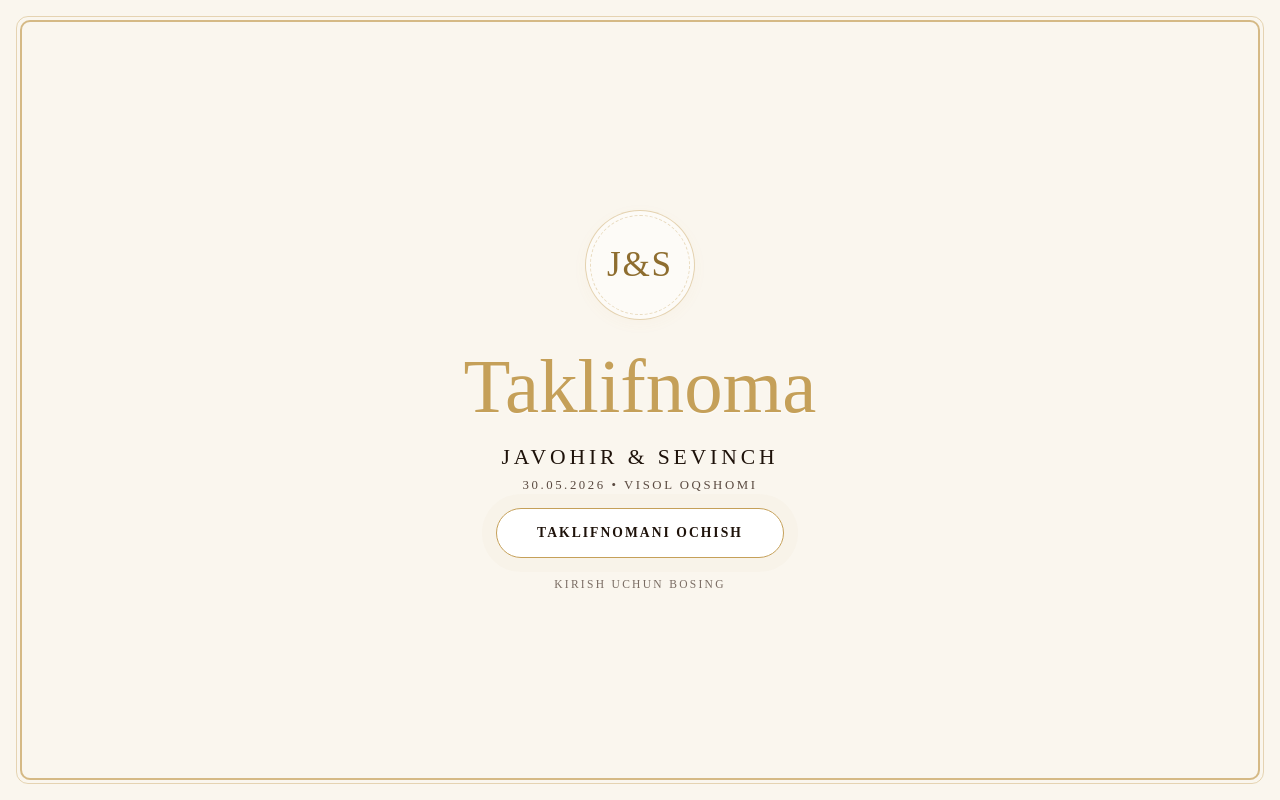
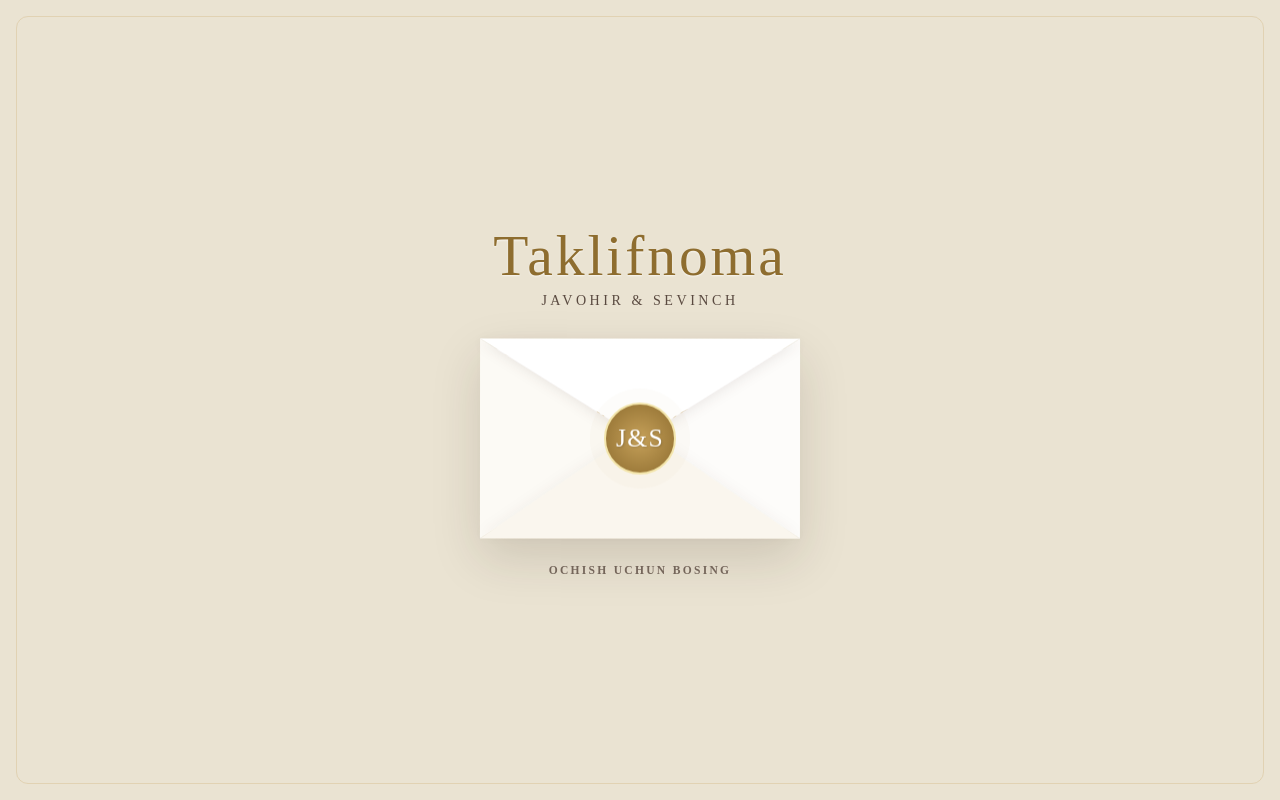
Before and after one commit to ergashevv/wedding, a Next.js app: page / in a window 1280 px wide. Built offline with nearby package versions, Linux system fonts and the light colour scheme.

Commit message:
Redesign welcome envelope with ultra-realistic 3D physical folded paper & card slide-up

```diff
--- a/src/app/globals.css
+++ b/src/app/globals.css
@@ -180,25 +180,24 @@ h1, h2, h3, h4 {
   pointer-events: none;
 }
 
-/* Luxury Invitation Cover Overlay (Light, Bright & Pure Elegance) */
+/* 3D Realistic Physical Envelope System (Ivory & Champagne Gold) */
 .envelope-overlay {
   position: fixed;
   top: 0;
   left: 0;
   width: 100vw;
   height: 100vh;
-  background-color: #faf6ee; /* Warm elegant ivory silk */
+  background-color: #eae3d2; /* Luxury warm neutral grey-beige silk background */
   z-index: 9999;
   display: flex;
   flex-direction: column;
-  justify-content: space-between;
+  justify-content: center;
   align-items: center;
-  padding: 55px 24px;
-  transition: opacity 1.2s cubic-bezier(0.85, 0, 0.15, 1), visibility 1.2s cubic-bezier(0.85, 0, 0.15, 1);
+  padding: 20px;
+  transition: opacity 1s cubic-bezier(0.25, 1, 0.5, 1), visibility 1s;
   overflow: hidden;
 }
 
-/* Elegant Outer Double Frame on the Cover */
 .envelope-overlay::before {
   content: '';
   position: absolute;
@@ -206,127 +205,220 @@ h1, h2, h3, h4 {
   left: 16px;
   right: 16px;
   bottom: 16px;
-  border: 1px solid rgba(197, 160, 89, 0.4);
+  border: 1px solid rgba(197, 160, 89, 0.25);
   border-radius: 12px;
   pointer-events: none;
   z-index: 2;
 }
 
-.envelope-overlay::after {
+/* Calligraphy floating above the envelope */
+.envelope-header-3d {
+  text-align: center;
+  margin-bottom: 30px;
+  z-index: 10;
+  animation: fadeIn 1.2s ease-out;
+}
+
+.envelope-header-3d h1 {
+  font-family: var(--font-cursive);
+  font-size: 3.6rem;
+  color: var(--color-gold-dark);
+  line-height: 1.1;
+  text-shadow: 0 1px 2px rgba(255, 255, 255, 0.7);
+}
+
+.envelope-header-3d p {
+  font-family: var(--font-serif);
+  font-size: 0.88rem;
+  letter-spacing: 0.25em;
+  text-transform: uppercase;
+  color: var(--color-text-secondary);
+  margin-top: 4px;
+}
+
+/* 3D Envelope Wrapper & Stage */
+.envelope-wrapper {
+  position: relative;
+  width: 320px;
+  height: 200px;
+  perspective: 1000px;
+  z-index: 5;
+  cursor: pointer;
+  animation: floatSoft 5s ease-in-out infinite;
+}
+
+.envelope-3d {
+  position: relative;
+  width: 100%;
+  height: 100%;
+  background-color: #dfd7c0; /* Warm gold inner lining */
+  border-radius: 6px;
+  box-shadow: 0 20px 50px rgba(45, 31, 23, 0.15);
+  transform-style: preserve-3d;
+}
+
+.envelope-3d::before {
   content: '';
   position: absolute;
-  top: 20px;
-  left: 20px;
-  right: 20px;
-  bottom: 20px;
-  border: 2px double rgba(197, 160, 89, 0.7);
-  border-radius: 10px;
-  pointer-events: none;
-  z-index: 2;
+  top: 6px;
+  left: 6px;
+  right: 6px;
+  bottom: 6px;
+  border: 1px solid rgba(197, 160, 89, 0.25);
+  border-radius: 4px;
 }
 
-.cover-content {
+/* Pointed Triangular Top Flap */
+.envelope-flap-3d {
+  position: absolute;
+  top: 0;
+  left: 0;
+  width: 100%;
+  height: 100px;
+  transform-origin: top;
+  transform-style: preserve-3d;
+  transition: transform 0.8s cubic-bezier(0.4, 0, 0.2, 1), z-index 0.3s ease;
+  z-index: 4;
+}
+
+.envelope-flap-tri {
+  width: 0;
+  height: 0;
+  border-style: solid;
+  border-width: 100px 160px 0 160px;
+  border-color: #ffffff transparent transparent transparent;
+  filter: drop-shadow(0 4px 6px rgba(45, 31, 23, 0.08));
+}
+
+/* Textured Card sitting inside the pocket */
+.card-inside {
+  position: absolute;
+  top: 10px;
+  left: 15px;
+  width: 290px;
+  height: 180px;
+  background-color: #ffffff;
+  border-radius: 4px;
+  box-shadow: 0 4px 12px rgba(0, 0, 0, 0.06);
+  z-index: 1;
+  transition: transform 0.8s cubic-bezier(0.25, 1, 0.5, 1);
   display: flex;
   flex-direction: column;
+  justify-content: center;
   align-items: center;
-  justify-content: center;
-  flex-grow: 1;
-  width: 100%;
-  z-index: 3;
+  padding: 15px;
   text-align: center;
+  border: 1px solid rgba(197, 160, 89, 0.2);
 }
 
-/* Beautiful Elegant Wreath Crest in the Center */
-.cover-crest {
-  width: 110px;
-  height: 110px;
-  border: 1px solid rgba(197, 160, 89, 0.45);
+.card-inside::before {
+  content: '';
+  position: absolute;
+  top: 5px;
+  left: 5px;
+  right: 5px;
+  bottom: 5px;
+  border: 1px solid rgba(197, 160, 89, 0.35);
+  border-radius: 2px;
+}
+
+.card-inside-title {
+  font-family: var(--font-cursive);
+  font-size: 2.2rem;
+  color: var(--color-gold-primary);
+  line-height: 1;
+}
+
+.card-inside-names {
+  font-family: var(--font-serif);
+  font-size: 0.95rem;
+  font-weight: 600;
+  color: var(--color-text-primary);
+  margin-top: 6px;
+  letter-spacing: 0.05em;
+  text-transform: uppercase;
+}
+
+.card-inside-tap {
+  font-size: 0.65rem;
+  letter-spacing: 0.15em;
+  text-transform: uppercase;
+  color: var(--color-text-secondary);
+  margin-top: 12px;
+  font-weight: 500;
+  animation: bounceSoft 1.8s infinite;
+}
+
+/* Precise CSS Border Paper Folds with Soft Shadows */
+.envelope-fold-left-3d {
+  position: absolute;
+  bottom: 0;
+  left: 0;
+  width: 0;
+  height: 0;
+  border-style: solid;
+  border-width: 100px 0 100px 160px;
+  border-color: transparent transparent transparent #fcfaf5;
+  z-index: 2;
+  filter: drop-shadow(2px 0 4px rgba(45, 31, 23, 0.02));
+}
+
+.envelope-fold-right-3d {
+  position: absolute;
+  bottom: 0;
+  right: 0;
+  width: 0;
+  height: 0;
+  border-style: solid;
+  border-width: 100px 160px 100px 0;
+  border-color: transparent #fdfcfa transparent transparent;
+  z-index: 2;
+  filter: drop-shadow(-2px 0 4px rgba(45, 31, 23, 0.02));
+}
+
+.envelope-fold-bottom-3d {
+  position: absolute;
+  bottom: 0;
+  left: 0;
+  width: 0;
+  height: 0;
+  border-style: solid;
+  border-width: 0 160px 110px 160px;
+  border-color: transparent transparent #faf6ee transparent;
+  z-index: 3;
+  filter: drop-shadow(0 -3px 6px rgba(45, 31, 23, 0.04));
+}
+
+/* Wax Seal sitting in the middle of fold intersection */
+.wax-seal-wrapper-3d {
+  position: absolute;
+  top: 100px;
+  left: 160px;
+  transform: translate(-50%, -50%);
+  z-index: 5;
+  transition: transform 0.8s cubic-bezier(0.4, 0, 0.2, 1), opacity 0.5s ease;
+}
+
+.wax-seal-3d {
+  width: 72px;
+  height: 72px;
   border-radius: 50%;
+  background: radial-gradient(circle, var(--color-gold-primary) 0%, var(--color-gold-dark) 100%);
+  border: 2px solid var(--color-gold-light);
+  box-shadow: 0 5px 15px rgba(197, 160, 89, 0.35), inset 0 2px 4px rgba(255, 255, 255, 0.25);
   display: flex;
   justify-content: center;
   align-items: center;
-  position: relative;
-  margin-bottom: 25px;
-  background-color: rgba(255, 255, 255, 0.5);
-  box-shadow: 0 4px 15px rgba(197, 160, 89, 0.04);
+  animation: pulseGold 2.2s infinite;
 }
 
-.cover-crest::before {
-  content: '';
-  position: absolute;
-  top: 4px;
-  left: 4px;
-  right: 4px;
-  bottom: 4px;
-  border: 1px dashed rgba(197, 160, 89, 0.35);
-  border-radius: 50%;
-}
-
-.cover-crest-initials {
+.wax-seal-logo-3d {
   font-family: var(--font-serif);
-  font-size: 2.2rem;
-  font-weight: 300;
-  color: var(--color-gold-dark);
+  font-size: 1.6rem;
+  font-weight: 500;
+  color: var(--color-pearl);
+  text-shadow: 1px 1px 2px rgba(0,0,0,0.15);
   letter-spacing: 0.05em;
-}
-
-.cover-title {
-  font-family: var(--font-cursive);
-  font-size: 4.8rem;
-  color: var(--color-gold-primary);
-  line-height: 1.1;
-  text-shadow: 0 1px 2px rgba(255, 255, 255, 0.8);
-}
-
-.cover-names {
-  font-family: var(--font-serif);
-  font-size: 1.35rem;
-  font-weight: 500;
-  text-transform: uppercase;
-  letter-spacing: 0.18em;
-  color: var(--color-text-primary);
-  margin-top: 15px;
-}
-
-.cover-date {
-  font-size: 0.8rem;
-  letter-spacing: 0.2em;
-  text-transform: uppercase;
-  color: var(--color-text-secondary);
-  margin-top: 8px;
-  font-weight: 500;
-}
-
-/* Elegant Pulsing Open Button */
-.cover-open-btn {
-  background-color: var(--color-pearl);
-  border: 1px solid var(--color-gold-primary);
-  color: var(--color-text-primary);
-  padding: 16px 40px;
-  border-radius: 30px;
-  font-family: var(--font-sans);
-  font-size: 0.85rem;
-  font-weight: 600;
-  text-transform: uppercase;
-  letter-spacing: 0.15em;
-  cursor: pointer;
-  box-shadow: 0 4px 15px rgba(197, 160, 89, 0.12);
-  transition: all 0.3s ease;
-  animation: pulseGold 2.2s infinite;
-  z-index: 3;
-  margin-top: 15px;
-  margin-bottom: 10px;
-}
-
-.cover-open-btn:hover {
-  transform: translateY(-2px);
-  background-color: var(--color-gold-primary);
-  color: #ffffff;
-  box-shadow: 0 8px 25px rgba(197, 160, 89, 0.25);
-}
-
-.cover-open-btn:active {
-  transform: translateY(1px);
 }
 
 .open-text {
@@ -335,9 +427,26 @@ h1, h2, h3, h4 {
   color: var(--color-text-secondary);
   text-transform: uppercase;
   font-family: var(--font-sans);
-  font-weight: 500;
+  font-weight: 600;
   opacity: 0.8;
-  margin-top: 10px;
+  margin-top: 25px;
+  z-index: 3;
+}
+
+/* 3D Animations when Opened */
+.envelope-wrapper.opened .envelope-flap-3d {
+  transform: rotateX(180deg);
+  z-index: 1;
+}
+
+.envelope-wrapper.opened .wax-seal-wrapper-3d {
+  transform: translate(-50%, -160px) scale(0.85);
+  opacity: 0;
+  pointer-events: none;
+}
+
+.envelope-wrapper.opened .card-inside {
+  transform: translateY(-112px);
   z-index: 3;
 }
 
--- a/src/app/page.tsx
+++ b/src/app/page.tsx
@@ -14,6 +14,7 @@ interface Particle {
 export default function WeddingInvitation() {
   // Application states
   const [envelopeOpened, setEnvelopeOpened] = useState<boolean>(false);
+  const [portalRevealed, setPortalRevealed] = useState<boolean>(false);
   const [audioPlaying, setAudioPlaying] = useState<boolean>(false);
   const [ambientParticles, setAmbientParticles] = useState<Particle[]>([]);
 
@@ -34,7 +35,7 @@ export default function WeddingInvitation() {
 
   // Initialize IntersectionObserver for smooth scroll animations
   useEffect(() => {
-    if (!envelopeOpened) return;
+    if (!portalRevealed) return;
 
     const timeout = setTimeout(() => {
       const revealElements = document.querySelectorAll(".reveal");
@@ -61,7 +62,7 @@ export default function WeddingInvitation() {
     }, 100);
 
     return () => clearTimeout(timeout);
-  }, [envelopeOpened]);
+  }, [portalRevealed]);
 
   // Play/Pause Background Music
   const toggleAudio = () => {
@@ -80,7 +81,10 @@ export default function WeddingInvitation() {
   };
 
   // Open the physical envelope
-  const handleOpenEnvelope = () => {
+  const handleOpenEnvelope = (e: React.MouseEvent) => {
+    e.stopPropagation();
+    if (envelopeOpened) return;
+
     setEnvelopeOpened(true);
 
     // Auto-play music softly on click (user interaction registered)
@@ -94,6 +98,13 @@ export default function WeddingInvitation() {
     }
   };
 
+  // Smoothly enter the full invitation website
+  const handleEnterPortal = (e: React.MouseEvent) => {
+    e.stopPropagation();
+    if (!envelopeOpened) return;
+    setPortalRevealed(true);
+  };
+
   return (
     <>
       {/* Hidden Audio Player playing a very soft, quiet acoustic piano piece */}
@@ -105,7 +116,7 @@ export default function WeddingInvitation() {
       />
 
       {/* Floating Bright Music Equalizer Controller */}
-      {envelopeOpened && (
+      {portalRevealed && (
         <button
           className={`audio-player-floating ${!audioPlaying ? "muted" : ""}`}
           onClick={toggleAudio}
@@ -122,7 +133,7 @@ export default function WeddingInvitation() {
       )}
 
       {/* 1. ENVELOPE INTERACTIVE OVERLAY */}
-      <div className={`envelope-overlay ${envelopeOpened ? "opened" : ""}`}>
+      <div className={`envelope-overlay ${portalRevealed ? "opened" : ""}`}>
         {/* Floating gold dust in envelope background */}
         <div className="ambient-particles">
           {ambientParticles.slice(0, 12).map((p) => (
@@ -140,29 +151,51 @@ export default function WeddingInvitation() {
           ))}
         </div>
 
-        {/* Breathtaking Luxury Cover Content */}
-        <div className="cover-content">
-          {/* Central Double Gold Ring Crest */}
-          <div className="cover-crest">
-            <span className="cover-crest-initials">{"J&S"}</span>
+        {/* Calligraphy Header Above the Envelope */}
+        <div className="envelope-header-3d">
+          <h1>{"Taklifnoma"}</h1>
+          <p>{"Javohir & Sevinch"}</p>
+        </div>
+
+        {/* 3D Realistic Physical Envelope Container */}
+        <div
+          className={`envelope-wrapper ${envelopeOpened ? "opened" : ""}`}
+          onClick={handleOpenEnvelope}
+        >
+          <div className="envelope-3d">
+            {/* Triangular Pointed Top Flap */}
+            <div className="envelope-flap-3d">
+              <div className="envelope-flap-tri"></div>
+            </div>
+
+            {/* Glowing physical Wax Seal sitting perfectly at fold intersection */}
+            <div className="wax-seal-wrapper-3d">
+              <div className="wax-seal-3d">
+                <span className="wax-seal-logo-3d">{"J&S"}</span>
+              </div>
+            </div>
+
+            {/* Textured Invitation Card sliding out of envelope pocket */}
+            <div className="card-inside" onClick={handleEnterPortal}>
+              <span className="card-inside-title">{"Taklifnoma"}</span>
+              <h3 className="card-inside-names">{"Javohir & Sevinch"}</h3>
+              <p className="card-inside-tap">{"Kirish uchun bosing"}</p>
+            </div>
+
+            {/* Precise CSS Border Folds */}
+            <div className="envelope-fold-left-3d"></div>
+            <div className="envelope-fold-right-3d"></div>
+            <div className="envelope-fold-bottom-3d"></div>
           </div>
+        </div>
 
-          {/* Luxury Calligraphy and Spaced Typography */}
-          <span className="cover-title">{"Taklifnoma"}</span>
-          <h2 className="cover-names">{"Javohir & Sevinch"}</h2>
-          <p className="cover-date">{"30.05.2026 • Visol Oqshomi"}</p>
-
-          {/* Pulse Golden Action Button */}
-          <button className="cover-open-btn" onClick={handleOpenEnvelope}>
-            {"Taklifnomani ochish"}
-          </button>
-
-          <p className="open-text">{"Kirish uchun bosing"}</p>
-        </div>
+        <p className="open-text">
+          {!envelopeOpened ? "Ochish uchun bosing" : "Kirish uchun yuqoridagi kartani bosing"}
+        </p>
       </div>
 
-      {/* MAIN WEBSITE PORTAL (Revealed after envelope opens) */}
-      {envelopeOpened && (
+      {/* MAIN WEBSITE PORTAL (Revealed after envelope opens and guest slides it out) */}
+      {portalRevealed && (
         <div className="main-content-wrapper" style={{ animation: "fadeIn 1.2s ease-out forwards" }}>
 
           {/* 2. HERO / WELCOME SECTION */}
```
